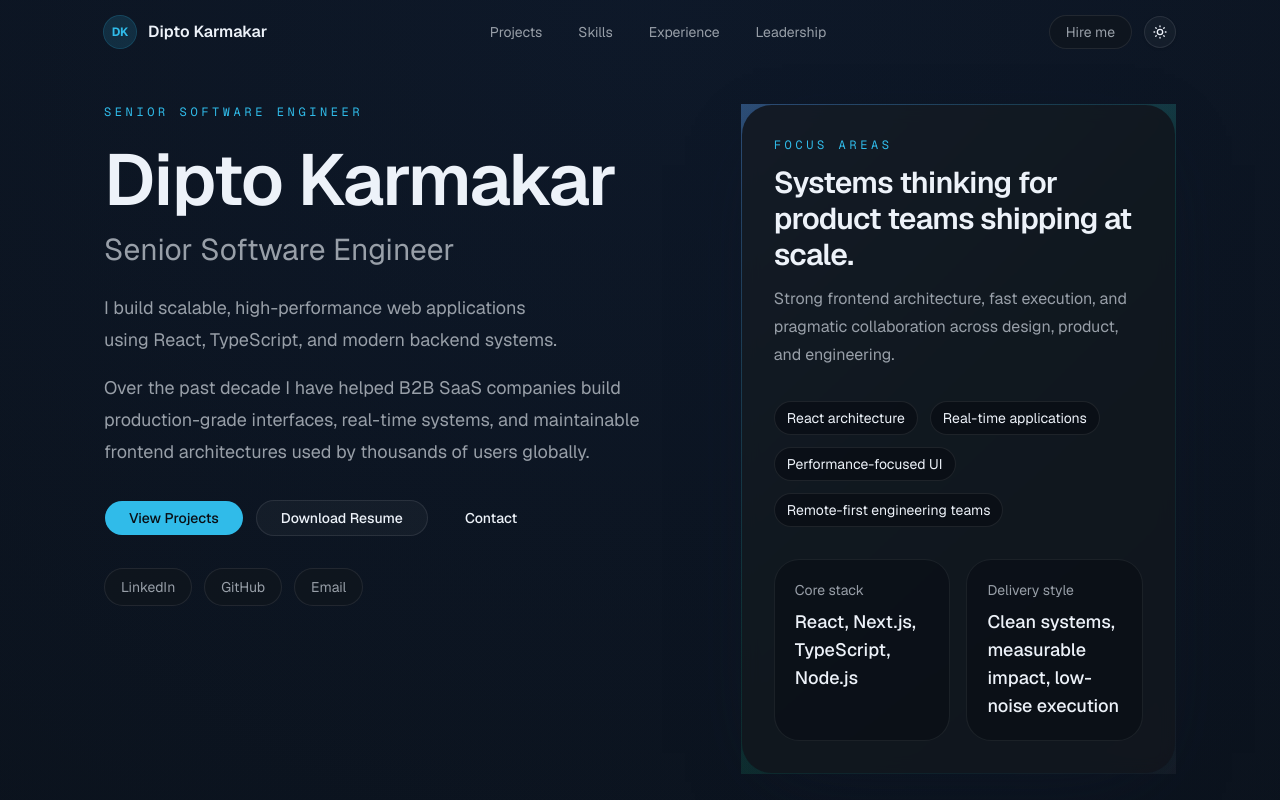
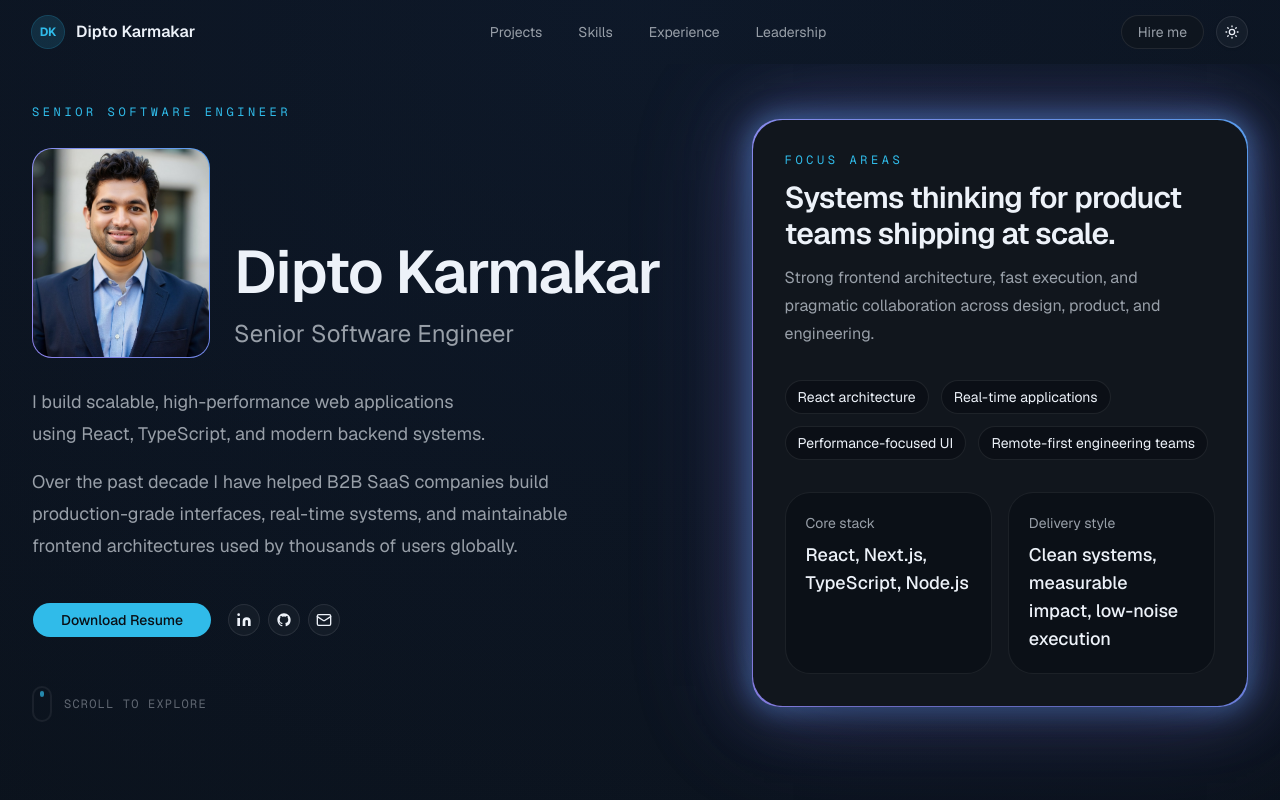
Before and after one commit to dipto0321/dipto-karmakar-portfolio, a Next.js app: page / in a window 1280 px wide. Shown: the top 800 px of the page. Built offline with nearby package versions, Linux system fonts and the light colour scheme; no server answers; the database is empty.

Commit message:
feat(hero): Update hero section UI

```diff
--- a/app/globals.css
+++ b/app/globals.css
@@ -98,3 +98,60 @@
     text-wrap: balance;
   }
 }
+
+/* ─── Animated conic-gradient border ─────────────────────────────────────── */
+@property --gb-angle {
+  syntax: "<angle>";
+  initial-value: 0deg;
+  inherits: false;
+}
+
+@keyframes gb-spin {
+  to {
+    --gb-angle: 360deg;
+  }
+}
+
+@keyframes gb-pulse {
+  0%, 100% {
+    box-shadow:
+      0 0 18px  2px rgba(96,  165, 250, 0.28),
+      0 0 48px  6px rgba(129, 140, 248, 0.16),
+      0 0 90px 12px rgba(167, 139, 250, 0.10);
+  }
+  50% {
+    box-shadow:
+      0 0 28px  4px rgba(96,  165, 250, 0.45),
+      0 0 64px 10px rgba(129, 140, 248, 0.26),
+      0 0 120px 20px rgba(167, 139, 250, 0.16);
+  }
+}
+
+.gradient-border-animated {
+  animation:
+    gb-spin  6s linear infinite,
+    gb-pulse 4s ease-in-out infinite;
+  background: conic-gradient(
+    from var(--gb-angle),
+    rgba(96,  165, 250, 0.95)  0deg,
+    rgba(129, 140, 248, 0.90)  120deg,
+    rgba(167, 139, 250, 0.95)  240deg,
+    rgba(96,  165, 250, 0.95)  360deg
+  );
+}
+
+/* Strip the glow — keep only the spinning border */
+.gradient-border-no-glow {
+  animation: gb-spin 6s linear infinite;
+}
+
+/* Light mode: darker stops to stay visible against a white background */
+:root:not(.dark) .gradient-border-animated {
+  background: conic-gradient(
+    from var(--gb-angle),
+    rgba(59,  130, 246, 0.95)  0deg,
+    rgba(99,  102, 241, 0.90)  120deg,
+    rgba(139,  92, 246, 0.95)  240deg,
+    rgba(59,  130, 246, 0.95)  360deg
+  );
+}
--- a/components/layout/container.tsx
+++ b/components/layout/container.tsx
@@ -8,7 +8,7 @@ export function Container({
 }: Readonly<ComponentPropsWithoutRef<"div">>) {
   return (
     <div
-      className={cn("mx-auto w-full max-w-6xl px-6 sm:px-10", className)}
+      className={cn("mx-auto w-full max-w-7xl px-4 sm:px-6 lg:px-8", className)}
       {...props}
     />
   )
--- a/components/shared/gradient-border.tsx
+++ b/components/shared/gradient-border.tsx
@@ -8,10 +8,7 @@ export function GradientBorder({
 }: Readonly<ComponentPropsWithoutRef<"div">>) {
   return (
     <div
-      className={cn(
-        "rounded-[inherit] bg-[linear-gradient(135deg,rgba(96,165,250,0.38),rgba(16,185,129,0.18),rgba(255,255,255,0.04))] p-px",
-        className
-      )}
+      className={cn("gradient-border-animated rounded-[28px] p-px", className)}
       {...props}
     />
   )
--- a/content/site.ts
+++ b/content/site.ts
@@ -29,6 +29,7 @@ export const siteConfig: SiteConfig = {
     "Remote-first engineering teams",
   ],
   resumePath: "/dipto-karmakar-resume.txt",
+  avatarPath: "/avatar.jpg",
   contact: {
     email: "mailto:dipto.karmakar.dev@gmail.com",
     linkedin: "https://www.linkedin.com/in/dipto-karmakar",
--- a/features/hero/hero-actions.tsx
+++ b/features/hero/hero-actions.tsx
@@ -1,22 +1,79 @@
+import { Mail } from "lucide-react"
 import Link from "next/link"
 
 import { Button } from "@/components/ui/button"
 import { siteConfig } from "@/content/site"
 
+function LinkedInIcon({ className }: { readonly className?: string }) {
+  return (
+    <svg viewBox="0 0 24 24" fill="currentColor" className={className}>
+      <path d="M16 8a6 6 0 0 1 6 6v7h-4v-7a2 2 0 0 0-2-2 2 2 0 0 0-2 2v7h-4v-7a6 6 0 0 1 6-6z" />
+      <rect width="4" height="12" x="2" y="9" />
+      <circle cx="4" cy="4" r="2" />
+    </svg>
+  )
+}
+
+function GitHubIcon({ className }: { readonly className?: string }) {
+  return (
+    <svg viewBox="0 0 24 24" fill="currentColor" className={className}>
+      <path d="M12 2C6.477 2 2 6.484 2 12.017c0 4.425 2.865 8.18 6.839 9.504.5.092.682-.217.682-.483 0-.237-.008-.868-.013-1.703-2.782.605-3.369-1.343-3.369-1.343-.454-1.158-1.11-1.466-1.11-1.466-.908-.62.069-.608.069-.608 1.003.07 1.531 1.032 1.531 1.032.892 1.53 2.341 1.088 2.91.832.092-.647.35-1.088.636-1.338-2.22-.253-4.555-1.113-4.555-4.951 0-1.093.39-1.988 1.029-2.688-.103-.253-.446-1.272.098-2.65 0 0 .84-.27 2.75 1.026A9.564 9.564 0 0 1 12 6.844a9.59 9.59 0 0 1 2.504.337c1.909-1.296 2.747-1.027 2.747-1.027.546 1.379.202 2.398.1 2.651.64.7 1.028 1.595 1.028 2.688 0 3.848-2.339 4.695-4.566 4.943.359.309.678.92.678 1.855 0 1.338-.012 2.419-.012 2.747 0 .268.18.58.688.482A10.02 10.02 0 0 0 22 12.017C22 6.484 17.522 2 12 2z" />
+    </svg>
+  )
+}
+
 export function HeroActions() {
   return (
-    <div className="flex flex-wrap gap-3">
-      <Button asChild size="lg" className="rounded-full px-6">
-        <Link href="#projects">View Projects</Link>
-      </Button>
-      <Button asChild size="lg" variant="outline" className="rounded-full px-6">
+    <div className="flex flex-wrap items-center gap-4">
+      <Button asChild size="lg" className="rounded-full px-7">
         <Link href={siteConfig.resumePath} target="_blank" rel="noreferrer">
           Download Resume
         </Link>
       </Button>
-      <Button asChild size="lg" variant="ghost" className="rounded-full px-6">
-        <Link href={siteConfig.contact.email}>Contact</Link>
-      </Button>
+
+      <div className="flex items-center gap-2">
+        <Button
+          asChild
+          size="icon"
+          variant="outline"
+          className="rounded-full border-border/70 bg-card/60 backdrop-blur hover:bg-accent"
+          aria-label="LinkedIn"
+        >
+          <Link
+            href={siteConfig.contact.linkedin}
+            target="_blank"
+            rel="noreferrer"
+          >
+            <LinkedInIcon className="size-4" />
+          </Link>
+        </Button>
+        <Button
+          asChild
+          size="icon"
+          variant="outline"
+          className="rounded-full border-border/70 bg-card/60 backdrop-blur hover:bg-accent"
+          aria-label="GitHub"
+        >
+          <Link
+            href={siteConfig.contact.github}
+            target="_blank"
+            rel="noreferrer"
+          >
+            <GitHubIcon className="size-4" />
+          </Link>
+        </Button>
+        <Button
+          asChild
+          size="icon"
+          variant="outline"
+          className="rounded-full border-border/70 bg-card/60 backdrop-blur hover:bg-accent"
+          aria-label="Email"
+        >
+          <Link href={siteConfig.contact.email}>
+            <Mail className="size-4" />
+          </Link>
+        </Button>
+      </div>
     </div>
   )
 }
--- a/features/hero/hero-section.tsx
+++ b/features/hero/hero-section.tsx
@@ -1,4 +1,4 @@
-import Link from "next/link"
+import Image from "next/image"
 
 import { Section } from "@/components/layout/section"
 import { AnimatedWrapper } from "@/components/shared/animated-wrapper"
@@ -14,25 +14,44 @@ export function HeroSection() {
       className="relative overflow-hidden pt-6 sm:pt-8 lg:pt-10"
       containerClassName="space-y-12"
     >
-      <div className="grid items-start gap-10 lg:grid-cols-[minmax(0,1.15fr)_minmax(320px,0.85fr)] lg:gap-12">
-        <AnimatedWrapper className="space-y-8">
-          <div className="space-y-6">
+      <div className="grid items-center gap-10 lg:grid-cols-[minmax(0,1.15fr)_minmax(320px,0.85fr)] lg:gap-12">
+        <AnimatedWrapper className="space-y-10">
+          <div className="space-y-7">
+            {/* Eyebrow */}
             <p className="font-mono text-xs tracking-[0.3em] text-primary uppercase">
               Senior Software Engineer
             </p>
-            <div className="space-y-4">
-              <h1 className="max-w-4xl text-4xl font-semibold tracking-tight text-balance sm:text-5xl lg:text-7xl">
-                {siteConfig.name}
-              </h1>
-              <p className="text-xl text-muted-foreground sm:text-2xl lg:text-3xl">
-                {siteConfig.title}
-              </p>
+
+            {/* Avatar + name/title */}
+            <div className="flex flex-col items-start gap-5 sm:flex-row sm:items-end sm:gap-6">
+              <div className="gradient-border-animated gradient-border-no-glow w-fit shrink-0 rounded-[20px] p-px">
+                <div className="relative h-44 w-36 overflow-hidden rounded-[19px] sm:h-52 sm:w-44">
+                  <Image
+                    src={siteConfig.avatarPath}
+                    alt={siteConfig.name}
+                    fill
+                    sizes="(min-width: 640px) 176px, 144px"
+                    className="object-cover object-top"
+                    priority
+                  />
+                </div>
+              </div>
+              <div className="sm:pb-2">
+                <h1 className="text-4xl leading-tight font-semibold tracking-tight sm:text-4xl lg:text-6xl">
+                  {siteConfig.name}
+                </h1>
+                <p className="mt-2 text-lg text-muted-foreground sm:text-xl lg:text-2xl">
+                  {siteConfig.title}
+                </p>
+              </div>
             </div>
+
+            {/* Overview */}
             <div className="space-y-4">
               {siteConfig.overview.map((paragraph) => (
                 <p
                   key={paragraph}
-                  className="max-w-3xl text-base leading-8 text-balance text-muted-foreground sm:text-lg"
+                  className="max-w-xl text-base leading-8 text-balance text-muted-foreground sm:text-lg"
                 >
                   {paragraph}
                 </p>
@@ -40,31 +59,17 @@ export function HeroSection() {
             </div>
           </div>
 
+          {/* CTA + social icons */}
           <HeroActions />
 
-          <div className="flex flex-wrap gap-3">
-            <Link
-              href={siteConfig.contact.linkedin}
-              target="_blank"
-              rel="noreferrer"
-              className="rounded-full border border-border/80 bg-card/70 px-4 py-2 text-sm text-muted-foreground transition-colors hover:text-foreground"
-            >
-              LinkedIn
-            </Link>
-            <Link
-              href={siteConfig.contact.github}
-              target="_blank"
-              rel="noreferrer"
-              className="rounded-full border border-border/80 bg-card/70 px-4 py-2 text-sm text-muted-foreground transition-colors hover:text-foreground"
-            >
-              GitHub
-            </Link>
-            <Link
-              href={siteConfig.contact.email}
-              className="rounded-full border border-border/80 bg-card/70 px-4 py-2 text-sm text-muted-foreground transition-colors hover:text-foreground"
-            >
-              Email
-            </Link>
+          {/* Scroll indicator */}
+          <div className="flex items-center gap-3 pt-2">
+            <div className="flex h-9 w-5 items-start justify-center rounded-full border-2 border-border/60 p-1">
+              <div className="h-1.5 w-1 animate-bounce rounded-full bg-primary/70" />
+            </div>
+            <span className="font-mono text-xs tracking-widest text-muted-foreground/60 uppercase">
+              Scroll to explore
+            </span>
           </div>
         </AnimatedWrapper>
 
@@ -72,8 +77,9 @@ export function HeroSection() {
           transition={{ duration: 0.5, delay: 0.08, ease: "easeOut" }}
         >
           <GradientBorder>
-            <Card className="rounded-[calc(var(--radius-3xl)-1px)] border-0 bg-card/90">
+            <Card className="rounded-[calc(var(--radius-3xl)-1px)] border-0 bg-card">
               <CardContent className="space-y-8">
+                {/* Focus areas */}
                 <div className="space-y-3">
                   <p className="font-mono text-xs tracking-[0.3em] text-primary uppercase">
                     Focus Areas
--- a/types/site.ts
+++ b/types/site.ts
@@ -7,6 +7,7 @@ export interface SiteConfig {
   overview: string[]
   specializations: string[]
   resumePath: string
+  avatarPath: string
   contact: {
     email: string
     linkedin: string
```
Also changed, not shown: public/avatar.jpg (added).
